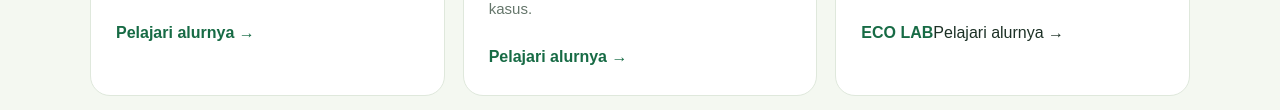
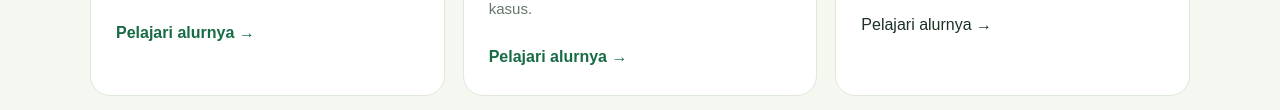
Before and after one commit to yansyahade48-cyber/ECOGINI-V2, a plain HTML site: page index.html in a window 1280 px wide. Shown: the part 1705-1815 px from the top of the page. Drawn offline with Linux system fonts and the light colour scheme.

Commit message:
Update index.html

```diff
--- a/index.html
+++ b/index.html
@@ -401,7 +401,7 @@
             Berlatih melalui kasus interaktif dan pahami alasan
             di balik setiap jawaban.
           </p>
-          <a href="eco-lab.html">ECO LAB</a>Pelajari alurnya →</a>
+          <a href="eco-lab.html"></a>Pelajari alurnya →</a>
         </article>
       </div>
     </div>
```
